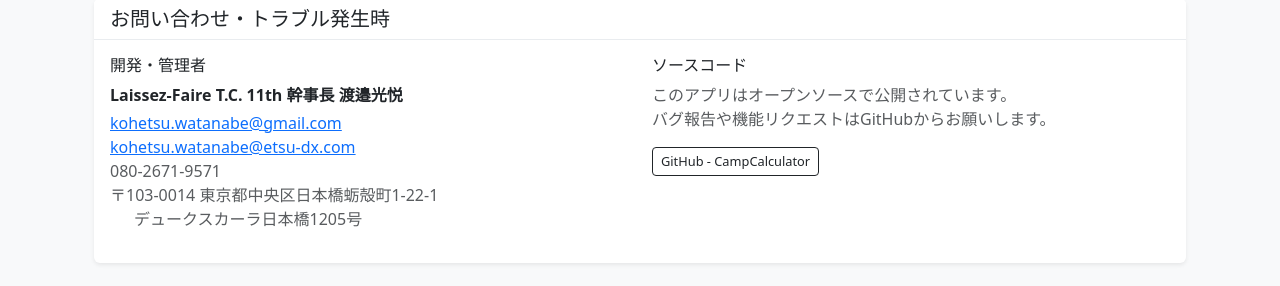
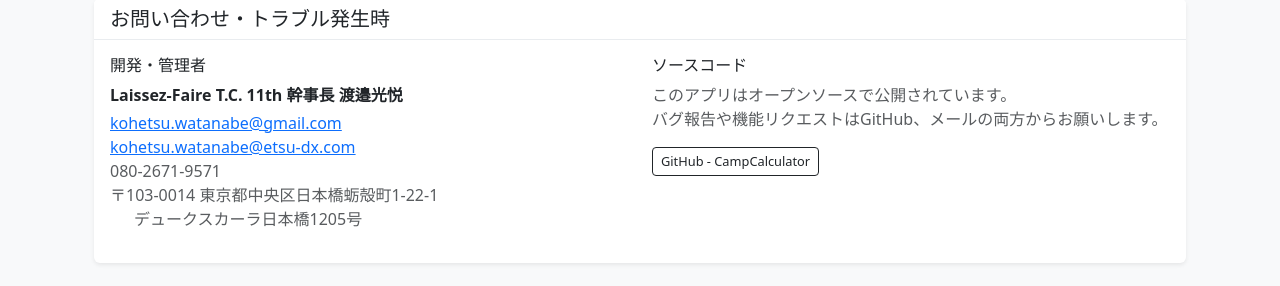
Before and after one commit to Etsu5082/CampCalculator, a PHP site: template src/views/guide.php in a window 1280 px wide. Shown: the part 6214-6500 px from the top of the page. Run offline with PHP 8.4, Linux system fonts and the light colour scheme; the template is opened without the code that fills it, so the values that code supplies are empty.

Commit message:
Fix: バグ報告の連絡先にメールも追加
🤖 Generated with [Claude Code](https://claude.com/claude-code)

Co-Authored-By: Claude <noreply@anthropic.com>

```diff
--- a/src/views/guide.php
+++ b/src/views/guide.php
@@ -657,7 +657,7 @@
                     <h6>ソースコード</h6>
                     <p class="text-muted">
                         このアプリはオープンソースで公開されています。<br>
-                        バグ報告や機能リクエストはGitHubからお願いします。
+                        バグ報告や機能リクエストはGitHub、メールの両方からお願いします。
                     </p>
                     <p>
                         <a href="https://github.com/Etsu5082/CampCalculator" target="_blank" class="btn btn-outline-dark btn-sm">
```
